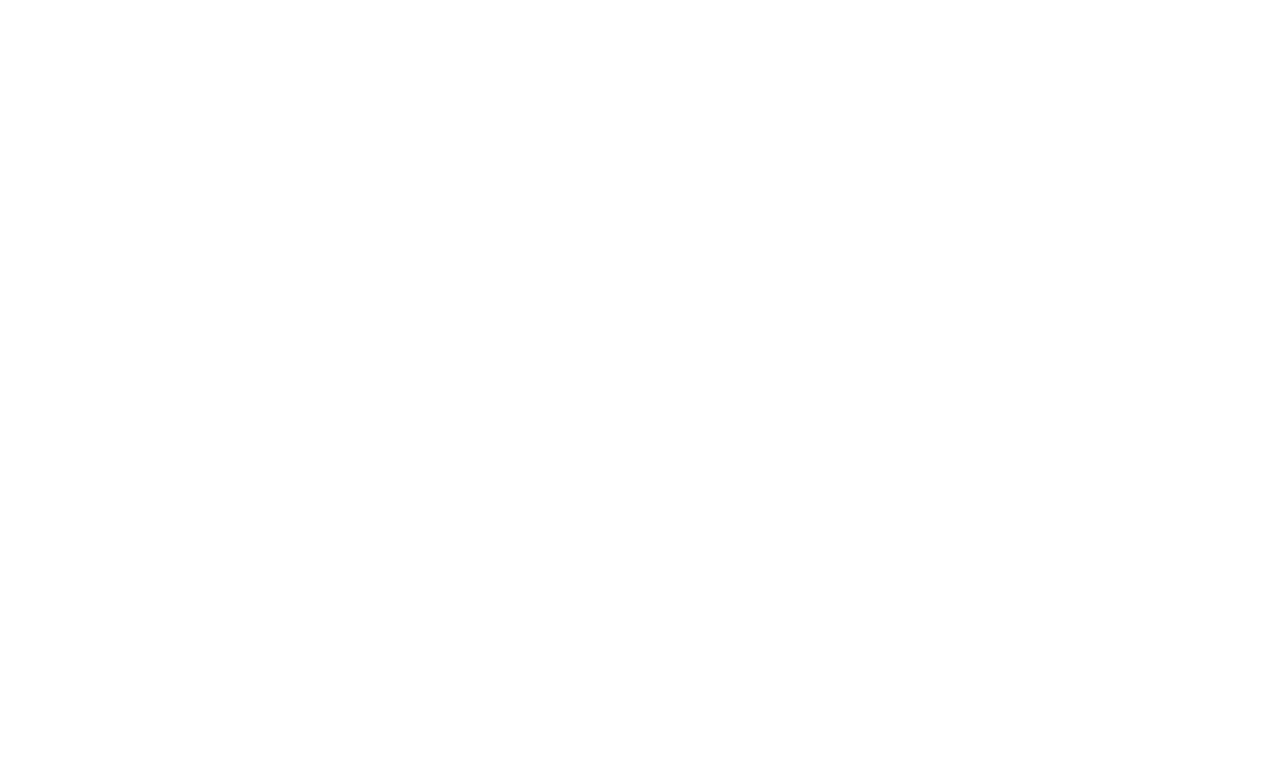
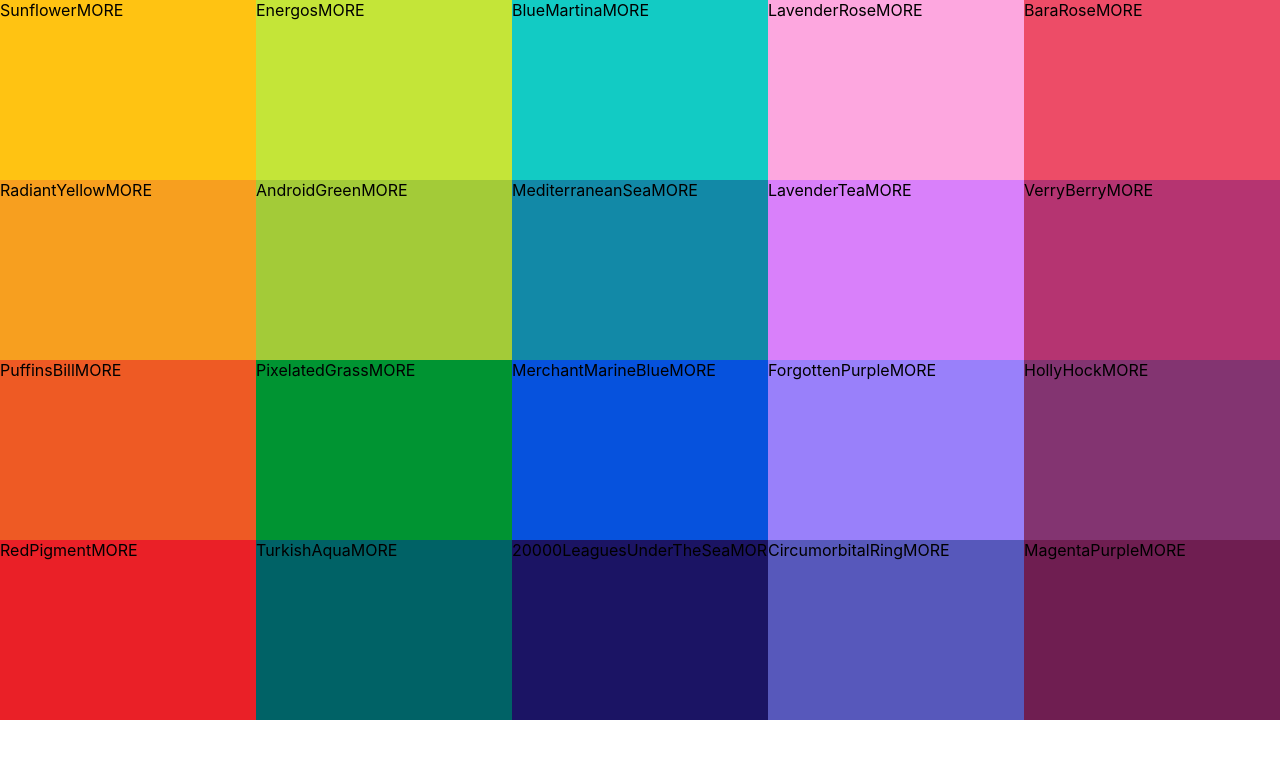
Before and after one commit to JustinWozniak/ReactUIColours, a React (Create React App) app: page / in a window 1280 px wide. Shown: the top 758 px of the page. Built offline with nearby package versions, Linux system fonts and the light colour scheme.

Commit message:
Added colorbox

```diff
--- a/src/App.js
+++ b/src/App.js
@@ -5,7 +5,7 @@
 function App() {
   return (
    <div>
-    <Palette {...seedColours[4]} />
+    <Palette {...seedColours[2]} />
    </div>
   );
 }
--- /dev/null
+++ b/src/ColorBox.css
@@ -0,0 +1,8 @@
+.ColorBox   {
+    width:20%;
+    height:25%;
+    margin: 0 auto;
+    display: inline-block;
+    position: relative;
+    cursor: pointer;
+}
--- /dev/null
+++ b/src/ColorBox.js
@@ -0,0 +1,21 @@
+import React, { Component } from 'react'
+import './ColorBox.css'
+
+
+
+class ColorBox extends Component {
+    render() {
+        return (
+            <div style={{background:this.props.background}} className='ColorBox'>
+            <span>
+                {this.props.name}
+            </span>
+                <span>
+                    MORE
+                </span>
+            </div>
+        )
+    }
+}
+
+export default ColorBox
--- /dev/null
+++ b/src/Palette.css
@@ -0,0 +1,7 @@
+.palette {
+  height: 100vh;
+}
+
+.palette-colors {
+  height: 90%;
+}
--- a/src/Palette.js
+++ b/src/Palette.js
@@ -1,12 +1,23 @@
 import React, { Component } from 'react'
+import ColorBox from './ColorBox'
+import './Palette.css'
+
 
 class Palette extends Component {
+
+
     render() {
+        const colorBoxes = this.props.colors.map(color => (
+            <ColorBox
+              background={color.color}
+              name={color.name}
+            />
+          ));
         return (
             <div className='palette'>
                 {/* Navbar Goes Here */}
                 <div className='palette-colors'>
-                    {/* Bunch of color boxes */}
+                    {colorBoxes}
                 </div>
                 {/* Footer eventually */}
             </div>
```
